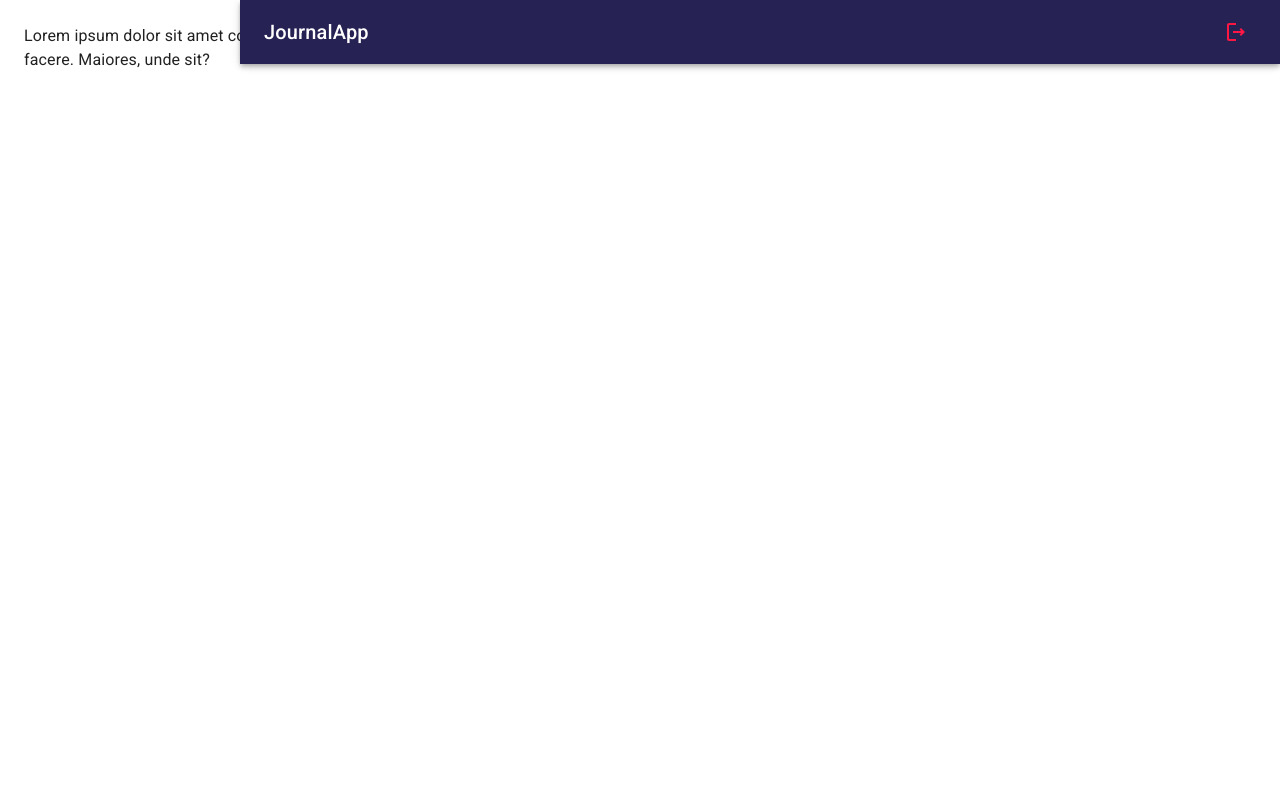
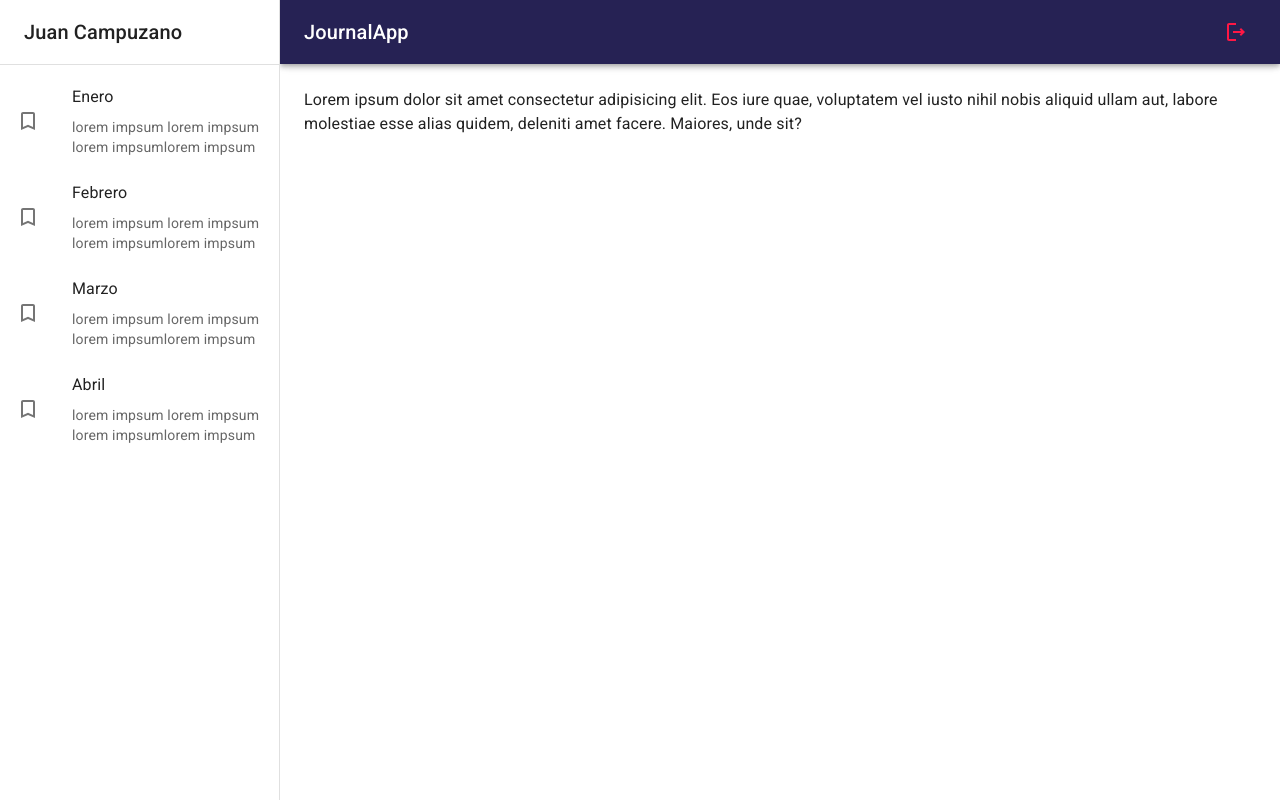
Before and after one commit to Juan17Informatico/08-journal-app, a React (Vite) app: page / in a window 1280 px wide. Built offline with nearby package versions, Linux system fonts and the light colour scheme.

Commit message:
Componente SideBar Agregado

```diff
--- /dev/null
+++ b/src/journal/components/SideBar.jsx
@@ -0,0 +1,49 @@
+import { TurnedInNot } from "@mui/icons-material"
+import { Box, Divider, Drawer, Grid, List, ListItem, ListItemButton, ListItemIcon, ListItemText, Toolbar, Typography } from "@mui/material"
+
+
+export const SideBar = ({ drawerWidth = 240 }) => {
+
+  return (
+    <Box
+        component='nav'
+        sx={{ width: { sm: drawerWidth }, flexShrink: { sm: 0 } }}
+    >
+        <Drawer
+            variant='permanent'
+            open
+            sx={{
+                display: { xd: 'block' },
+                '& .MuiDrawer-paper': { boxSizing: 'border-box', width: drawerWidth }
+            }}
+        >
+            <Toolbar>
+                <Typography variant="h6" noWrap component='div'>
+                    Juan Campuzano
+                </Typography>
+            </Toolbar>
+
+            <Divider />
+
+            <List>
+                {
+                    ['Enero', 'Febrero', 'Marzo', 'Abril'].map(text => (
+                        <ListItem key={ text } disablePadding>
+                            <ListItemButton>
+                                <ListItemIcon>
+                                    <TurnedInNot />
+                                </ListItemIcon>
+                                <Grid container>
+                                    <ListItemText primary={ text } />
+                                    <ListItemText secondary={ 'lorem impsum lorem impsum lorem impsumlorem impsum' } />
+                                </Grid>
+                            </ListItemButton>
+                        </ListItem>
+                    ))
+                }
+            </List>
+
+        </Drawer>
+    </Box>
+  );
+}
--- a/src/journal/components/index.js
+++ b/src/journal/components/index.js
@@ -1 +1,2 @@
 export * from "./NavBar";
+export * from "./SideBar";
--- a/src/journal/layout/JournalLayout.jsx
+++ b/src/journal/layout/JournalLayout.jsx
@@ -1,7 +1,7 @@
-import { Box } from "@mui/material"
-import { NavBar } from "../components";
+import { Box, Toolbar } from "@mui/material"
+import { NavBar, SideBar } from "../components";
 
-const drawerWidth = 240;
+const drawerWidth = 280;
 
 
 export const JournalLayout = ({ children }) => {
@@ -10,13 +10,15 @@
 
     <NavBar drawerWidth={ drawerWidth } />
 
-    {/* SideBar */}
+    <SideBar drawerWidth={ drawerWidth } />
 
     <Box
         component='main'
         sx={{ flexGrow: 1, p: 3 }}
     >
-        {/* Toolbar */}
+
+        <Toolbar />
+
         { children }
     </Box>
 
```
